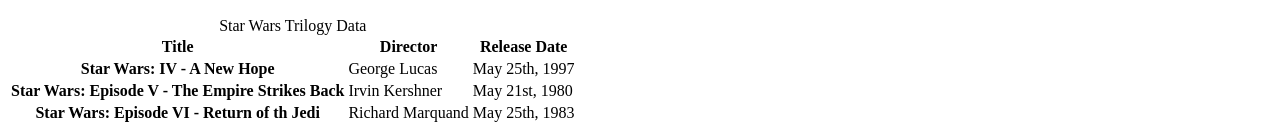
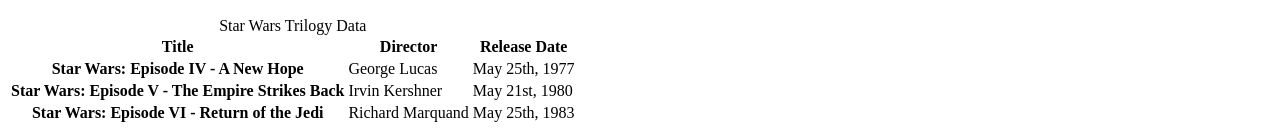
Before and after one commit to Blingblinggiirl/holbertonschool-web_front_end, a plain HTML site: page html_advanced/33-styleguide.html in a window 1280 px wide. Shown: the part 1636-1766 px from the top of the page. Drawn offline with Linux system fonts and the light colour scheme.

Commit message:
tbodyyyy

```diff
--- a/html_advanced/33-styleguide.html
+++ b/html_advanced/33-styleguide.html
@@ -129,9 +129,9 @@
                         </thead>
                         <tbody>
                             <tr>
-                                <th scope="row">Star Wars: IV - A New Hope</th>
+                                <th scope="row">Star Wars: Episode IV - A New Hope</th>
                                 <td>George Lucas</td>
-                                <td>May 25th, 1997</td>
+                                <td>May 25th, 1977</td>
                             </tr>
                             <tr>
                                 <th scope="row">Star Wars: Episode V - The Empire Strikes Back</th>
@@ -139,10 +139,9 @@
                                 <td>May 21st, 1980</td>
                             </tr>
                             <tr>
-                                <th scope="row">Star Wars: Episode VI - Return of th Jedi</th>
+                                <th scope="row">Star Wars: Episode VI - Return of the Jedi</th>
                                 <td>Richard Marquand</td>
                                 <td>May 25th, 1983</td>
-                            </tr>
                         </tbody>
                     </table>
                 </section>
```
